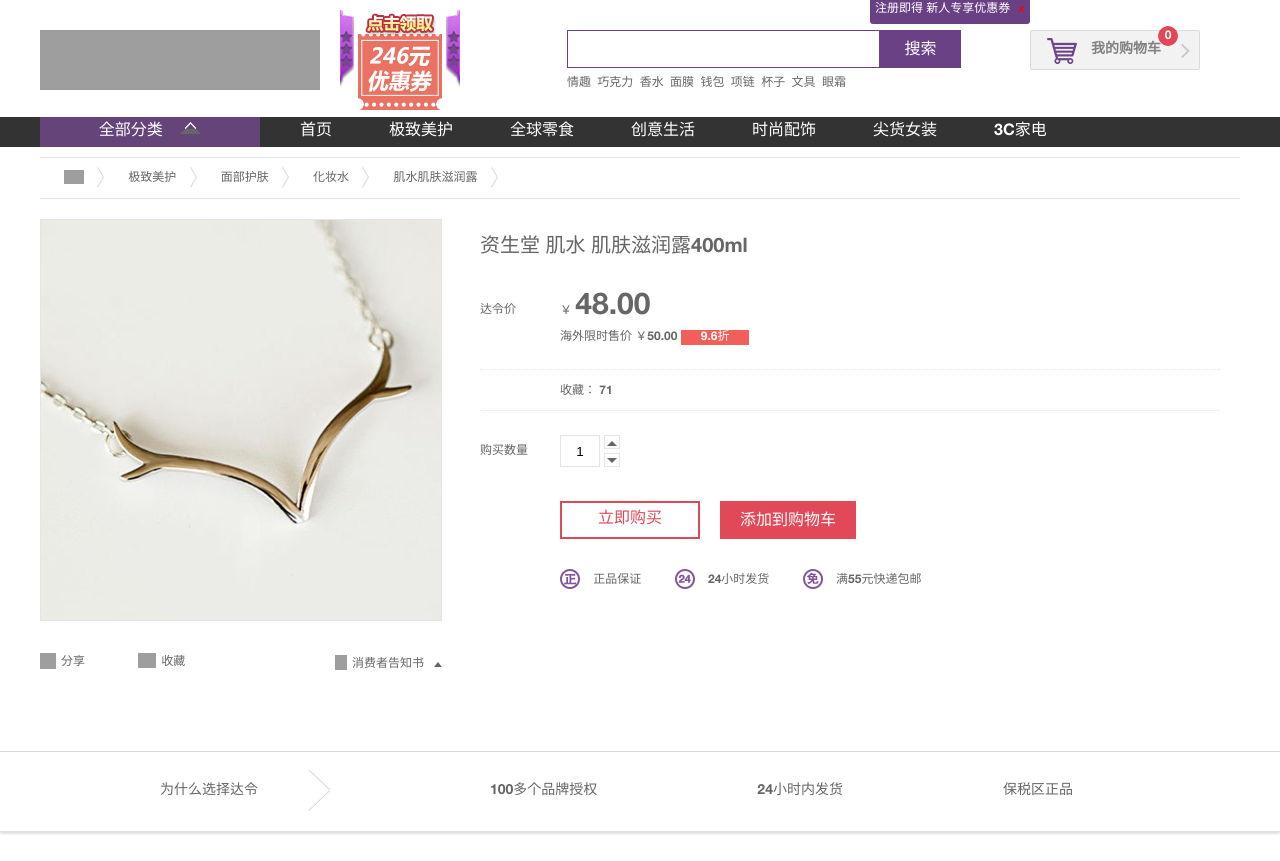
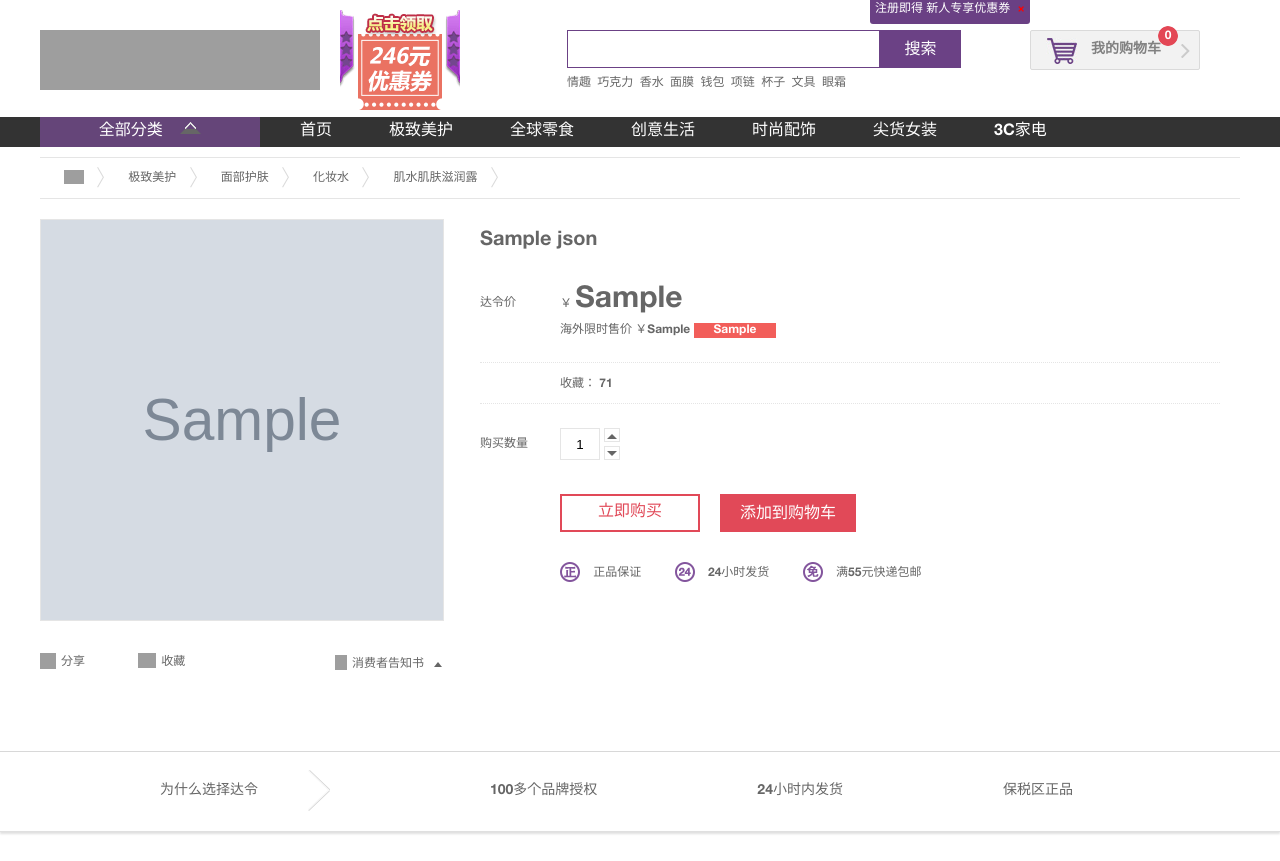
Before and after one commit to linmeng123/Django000, a Django app: template templates/detail.html in a window 1280 px wide. Shown: the part 31-892 px from the top of the page. Run offline with Django 3.2, Linux system fonts and the light colour scheme; tables that the repository leaves empty hold one stand-in row (values such as "Sample post"); the template is opened without the code that fills it: values that come from a table or form of the project are taken from there, most other values are stand-ins (such as "Sample title", 1, 10 or a date in 2020); grey boxes marked "Sample" are stand-in pictures; some libraries are stand-ins or nearby versions; grey boxes are pictures that could not be loaded.

Commit message:
点击商品详情展示

```diff
--- a/App/urls.py
+++ b/App/urls.py
@@ -10,5 +10,5 @@
     url(r'^register1/$',views.register1,name='register1'),
     url(r'^login1/$',views.login1,name='login1'),
     url(r'^cart/$',views.cart,name='cart'),
-    url(r'^detail/$',views.detail,name='detail')
+    url(r'^detail/(\d+)/$',views.detail,name='detail')
 ]
--- a/static/css/detail.css
+++ b/static/css/detail.css
@@ -67,8 +67,12 @@
 	z-index: 20;
 }
 .detail_info .detail_small{
-	background: url(../img/product/allpeople/FA163E0C4D3EG6FK2HE0Q8NDS4D.jpg) no-repeat;
-	background-size: contain ;
+	background: no-repeat ;
+	background-size: 402px 400px;
+	/*background-size: contain ;*/
+	width: 100%;
+
+
 }
 .detail_info .detail_big{
 	display: none;
--- a/static/js/detail.js
+++ b/static/js/detail.js
@@ -25,21 +25,21 @@
 
 
 	//加載產品信息
-	var goodsSrc = $.cookie("goods");
-	$.getJSON("jsonp/goods.json",function(data){
-		for(var i = 0; i < data.length; i++){
-			var info = data[i];
-			if(info.src == goodsSrc){
-				$(".detail_small").css({"background": "url(" + goodsSrc + ") no-repeat center center", "background-size": "cover"});
-				$(".big_img").attr("src",goodsSrc);
-				$(".goods_info h1").html(info.title);
-				$(".de_new_price strong").html(info.now_price);
-				$("#old_price").html(info.old_price);
-				$(".price_off").html(info.discount);
-				break;
-			}
-		}
-	})
+	// var goodsSrc = $.cookie("goods");
+	// $.getJSON("jsonp/goods.json",function(data){
+	// 	for(var i = 0; i < data.length; i++){
+	// 		var info = data[i];
+	// 		if(info.src == goodsSrc){
+	// 			$(".detail_small").css({"background": "url(" + goodsSrc + ") no-repeat center center", "background-size": "cover"});
+	// 			$(".big_img").attr("src",goodsSrc);
+	// 			$(".goods_info h1").html(info.title);
+	// 			$(".de_new_price strong").html(info.now_price);
+	// 			$("#old_price").html(info.old_price);
+	// 			$(".price_off").html(info.discount);
+	// 			break;
+	// 		}
+	// 	}
+	// })
 
 	//數量加減
 	var num_add = $(".btn_add");
--- a/templates/detail.html
+++ b/templates/detail.html
@@ -12,7 +12,7 @@
 		<script src="{% static 'js/jquery-1.12.3.js' %}" type="text/javascript" charset="utf-8"></script>
 		<script src="{% static 'js/jquery.cookie.js' %}" type="text/javascript" charset="utf-8"></script>
 		<script src="{% static 'js/detail.js' %}" type="text/javascript" charset="utf-8"></script>
-        <script src="{% static 'js/text.js' %}" type="text/javascript" charset="utf-8"></script>
+{#        <script src="{% static 'js/text.js' %}" type="text/javascript" charset="utf-8"></script>#}
 	</head>
 	<body>
 		<div class="header">
@@ -299,11 +299,11 @@
 			<div class="detail_info">
 				<div class="img_info">
 					<div class="goods_show">
-						<div class="detail_small">
+						<div class="detail_small" style="background-image: url('{% static jsoner.src %}') ">
 							<div class="move_box"></div>
 						</div>
 						<div class="detail_big">
-							<img src="{% static 'img/product/allpeople/FA163E0C4D3EG6FK2HE0Q8NDS4D.jpg' %}" class="big_img" />
+							<img src="{% static jsoner.src %}" class="big_img" />
 						</div>
 					</div>
 					<div class="detail_share">
@@ -322,18 +322,18 @@
 					</div>
 				</div>
 				<div class="goods_info">
-					<h1>资生堂 肌水 肌肤滋润露400ml</h1>
+					<h1>{{ jsoner.title }}</h1>
 					<dl class="detail_price">
 						<dt> 达令价 </dt>
 						<dd>
 							<div class="de_new_price">
 								￥
-								<strong>48.00</strong>
+								<strong>{{ jsoner.now_price }}</strong>
 							</div>
 							<p>
 								海外限时售价
-								<span id="old_price">￥50.00</span>
-								<span class="price_off">9.6折</span>
+								<span id="old_price">￥{{ jsoner.old_price }}</span>
+								<span class="price_off">{{ jsoner.discount }}</span>
 							</p>
 						</dd>
 					</dl>
```
Also changed, not shown: App/views.py (+6 -2 lines), templates/index.html (+9 -8 lines).
